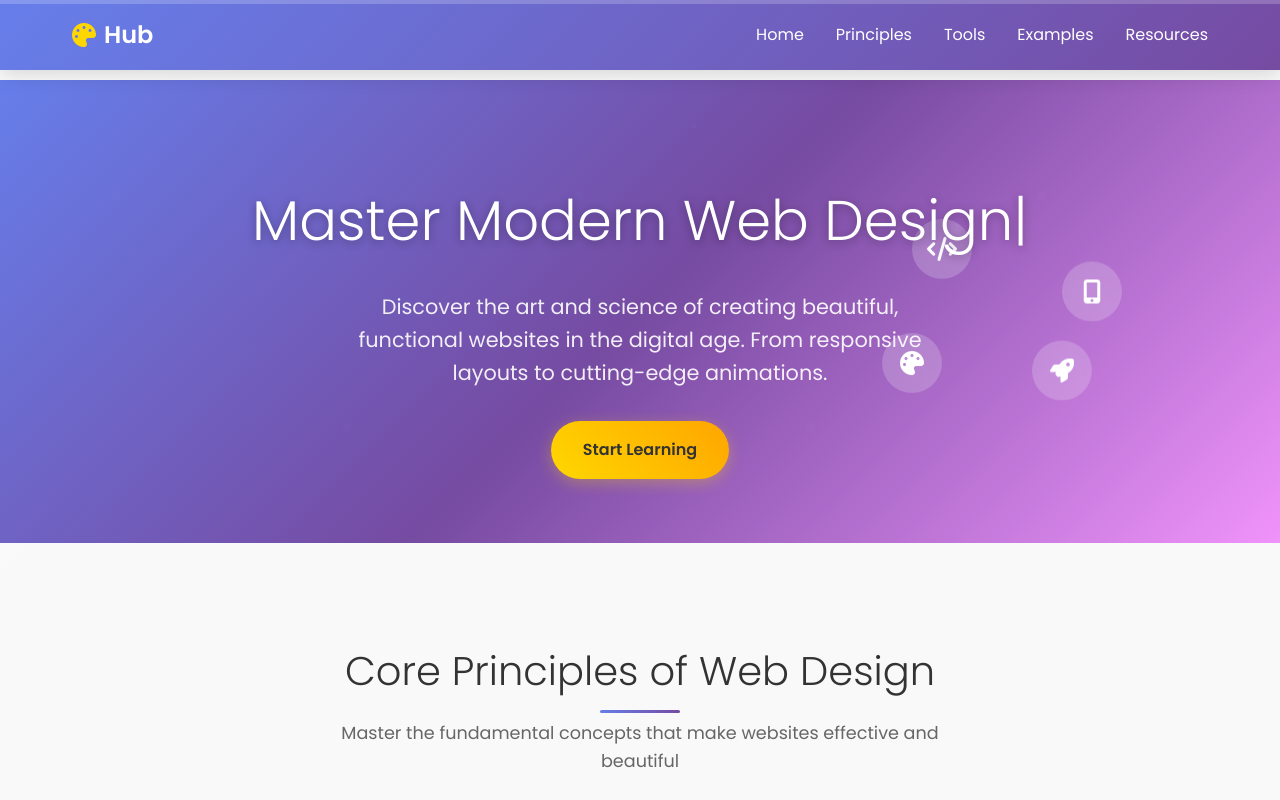
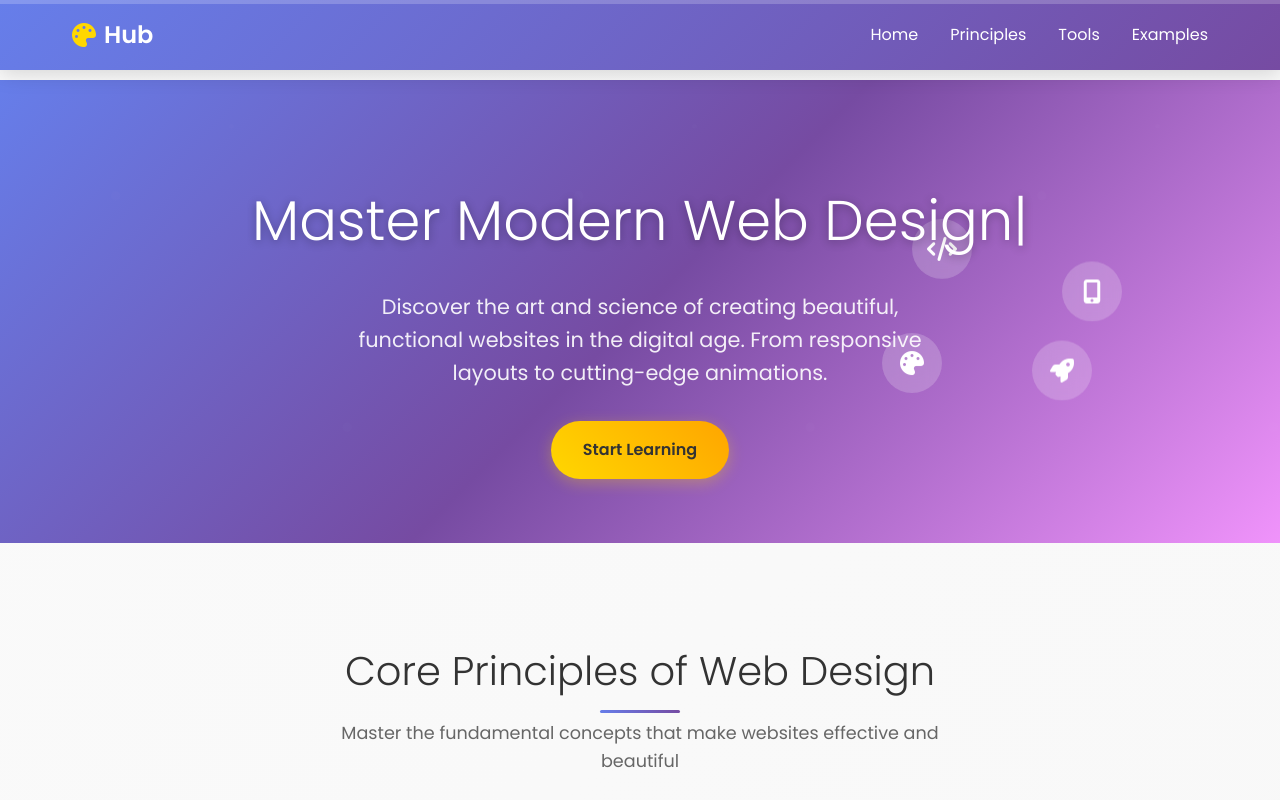
Before and after one commit to Formis77/IZPweb, a plain HTML site: page index.html in a window 1280 px wide. Shown: the top 800 px of the page. Drawn offline with Linux system fonts and the light colour scheme.

Commit message:
Deleted resource page tab

```diff
--- a/index.html
+++ b/index.html
@@ -20,7 +20,6 @@
                 <li><a href="#principles">Principles</a></li>
                 <li><a href="#tools">Tools</a></li>
                 <li><a href="#examples">Examples</a></li>
-                <li><a href="#resources">Resources</a></li>
             </ul>
             <div class="menu-toggle">
                 <i class="fas fa-bars"></i>
```
